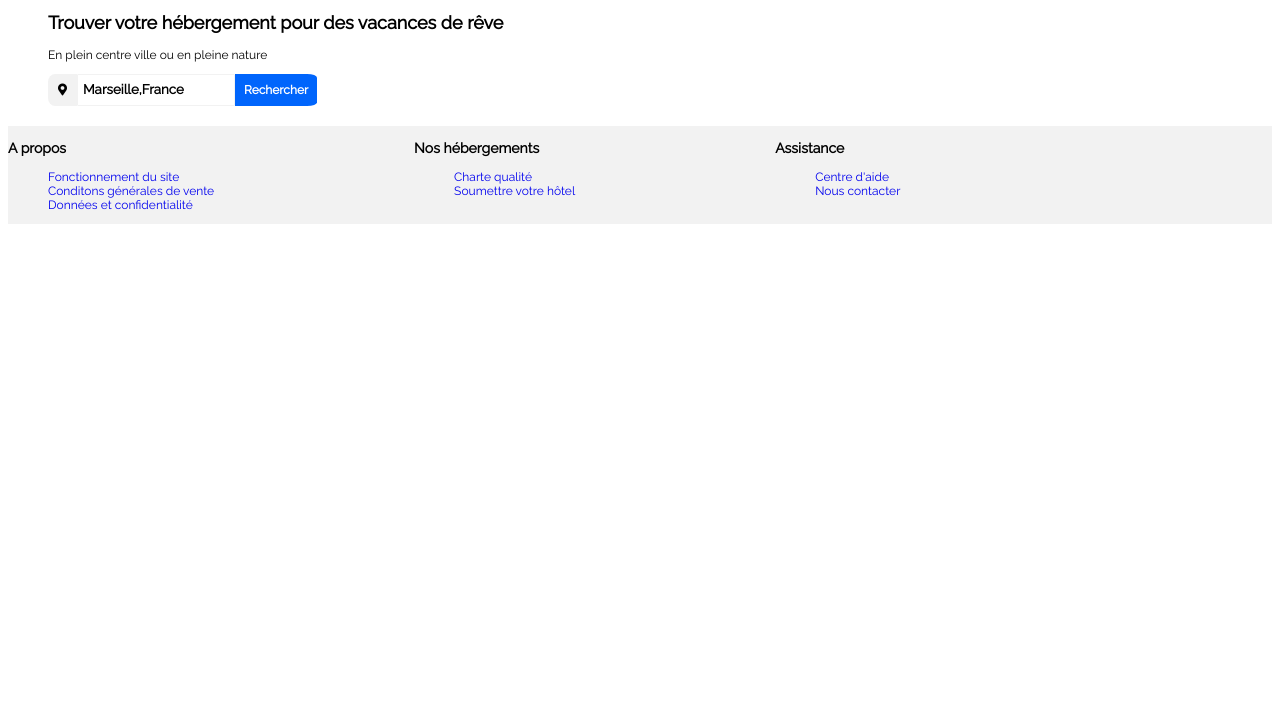
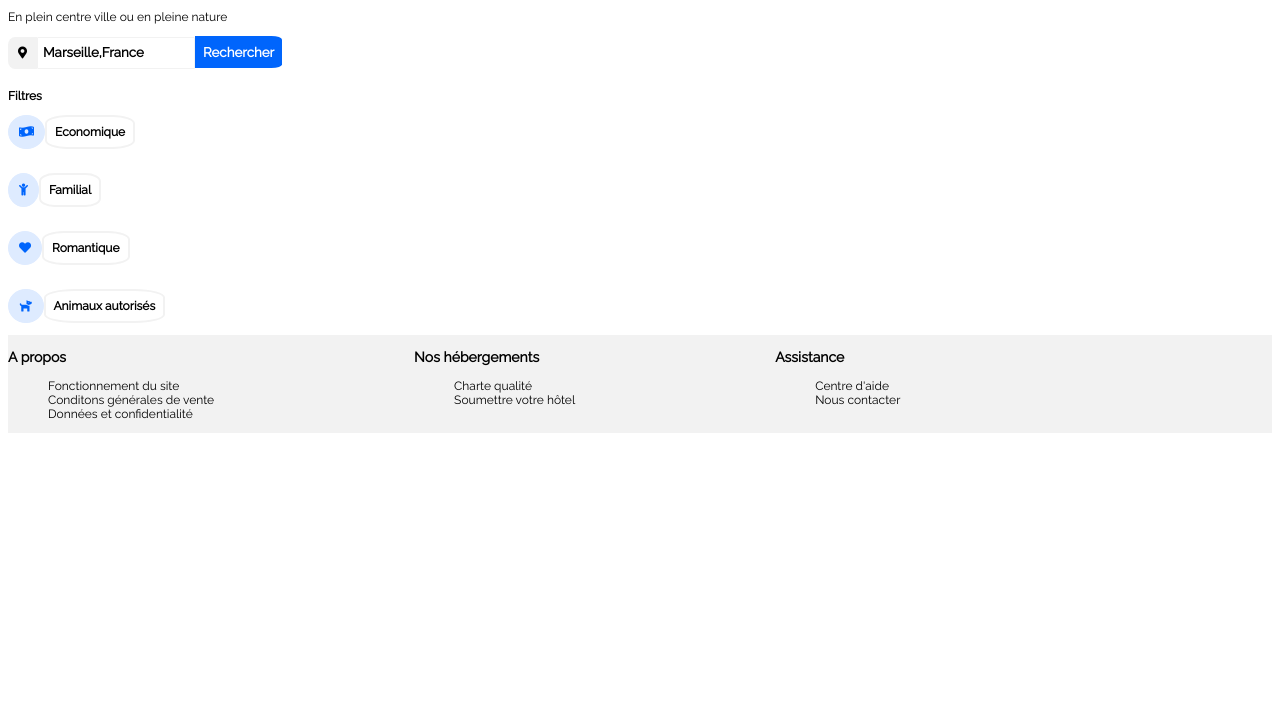
Before and after one commit to JordanBreter/JordanBreter_2_21052021, a plain HTML site: page index.html in a window 1280 px wide. Shown: the part 97-800 px from the top of the page. Drawn offline with Linux system fonts and the light colour scheme.

Commit message:
amelioration

```diff
--- a/index.html
+++ b/index.html
@@ -10,17 +10,12 @@
 
         <title>Réservia</title>
     </head>
-
     <body>
-
         <!--Partie header-->
         <header>
-        <main>
-
             <div id="logo">
                 <img src="logo/logo.png" alt="Reservia" />
             </div>
-
             <div id="menu">
             <nav>
                 <ul>
@@ -32,55 +27,52 @@
             </div>
         </header>
     <!--Partie titre-->
-
         <section>
                     <h1>Trouver votre hébergement pour des vacances de rêve</h1>
                     <p>En plein centre ville ou en pleine nature</p>
         </section>
     <!--Partie rechercher-->
-    <section>
+        <form>
                     <span class="icon">
-        <i class="fas fa-map-marker-alt"></i></span><input type="text" value="Marseille,France"><span class="rechercher">Rechercher</span>
+                        <i class="fas fa-map-marker-alt"></i></span><input type="text" value="Marseille,France" class="texte"><input type="submit" value="Rechercher" class="bouton"/>
 
-</section>
+        </form>
+        <nav>
+                    Filtres
+                    <span class="filtre">
+                    <div class="btn"><i class="fas fa-money-bill-wave"></i><p>Economique</p></div>
+                    <div class="btn"><i class="fas fa-child"></i><p>Familial</p></div>
+                    <div class="btn"><i class="fas fa-heart"></i><p>Romantique</p></div>
+                    <div class="btn"><i class="fas fa-dog"></i><p>Animaux autorisés</p></div>
+                    </span>
 
+        </nav>
     <!--Partie Footer-->
-<div id="footer">
+
         <footer>
 
             <div id="propos">
-
                     <h3>A propos</h3>
-
                 <ul>
                     <li> <a href="#" title="" target="_blank"> Fonctionnement du site</a> </li>
                     <li> <a href="#" title="" target="_blank"> Conditons générales de vente</a> </li>
                     <li> <a href="#" title="" target="_blank"> Données et confidentialité</a> </li>
                 </ul>
-
             </div>
-
             <div id="hébergements">
-
                     <h3>Nos hébergements</h3>
-
                 <ul>
                     <li> <a href="#" title="" target="_blank"> Charte qualité</a> </li>
                     <li> <a href="#" title="" target="_blank"> Soumettre votre hôtel</a> </li>
                 </ul>
             </div>
-
             <div id="Assistance">
-
                     <h3>Assistance</h3>
-
                 <ul>
                     <li><a href="#" title="" target="_blank"> Centre d'aide</a> </li>
                     <li><a href="#" title="" target="_blank"> Nous contacter</a> </li>
                 </ul>
-
             </div>
         </footer>
-    </div>
-    </main>
     </body>
+</html>
--- a/style.css
+++ b/style.css
@@ -3,14 +3,14 @@ body {
     font-size: 12px;
 }
 /*Partie header */
+
+
 header{
    display: flex;
    justify-content: space-between;
    align-items: flex-end;
 }
-img{
-    padding-left: 40px;
-}
+
 nav li{
     margin-right: 100px;
 }
@@ -25,9 +25,7 @@ nav a{
     color: #0065fc;
 }
 /* Partie section */
-section{
-    padding-left: 40px;
-}
+
 
 .icon{
     display: inline-flex;
@@ -36,7 +34,7 @@ section{
     border-radius: 25% 0% 0% 25%;
     margin-right: 0px;
 }
-input{
+.texte{
     font-family: 'Raleway', sans-serif;
     font-weight: bold;
     height: 28px;
@@ -45,15 +43,42 @@ input{
     border: 1px #F2F2F2 solid;
     margin-bottom: 20px;
 }
-.rechercher{
+.bouton{
+    font-family: 'Raleway', sans-serif;
     display: inline-flex;
+    border: none;
     font-weight: bold;
     background-color: #0065fc;
     color: white;
     border-radius: 0% 12% 12% 0%;
-    padding: 9px;
+    padding: 8px;
     margin-left: 0px;
 }
+
+/* Filtres */
+
+nav{
+    font-family: 'Raleway', sans-serif;
+    font-weight: bold;
+
+}
+nav p{
+    display: inline-block;
+    border: 2px solid #F2F2F2;
+    border-radius: 25% 25%;
+    padding: 8px;
+    list-style: none;
+    color: black;
+
+}
+nav i{
+    background-color: #DEEBFF;
+    border-radius: 50%;
+    border: 1px solid #DEEBFF;
+    padding: 10px;
+    color: #0065fc;
+}
+
 /* Partie footer */
 footer {
     display: flex;
@@ -62,16 +87,20 @@ footer {
 
 }
 
- footer a:visited {
+footer a:visited {
 
     color: black;
 }
 
- footer a,li{
+footer a,li{
     text-decoration: none;
     list-style-type: none;
+    color: black;
 }
 footer ul{
-    padding-left: 40px;
     padding-right: 200px;
 }
+footer h3{
+    display: flex;
+
+}
```
Lines whose indentation alone changed are shown as unchanged.
